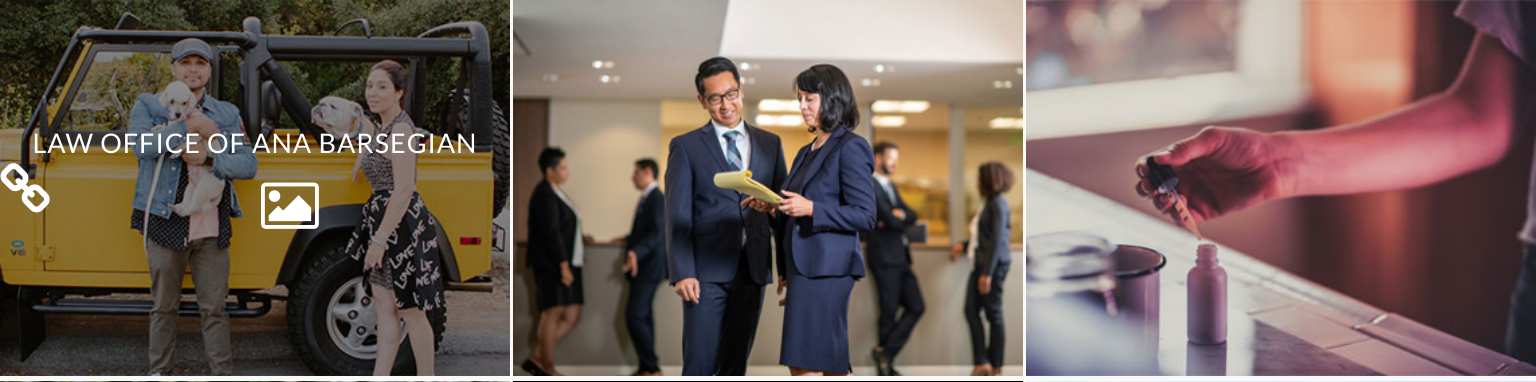
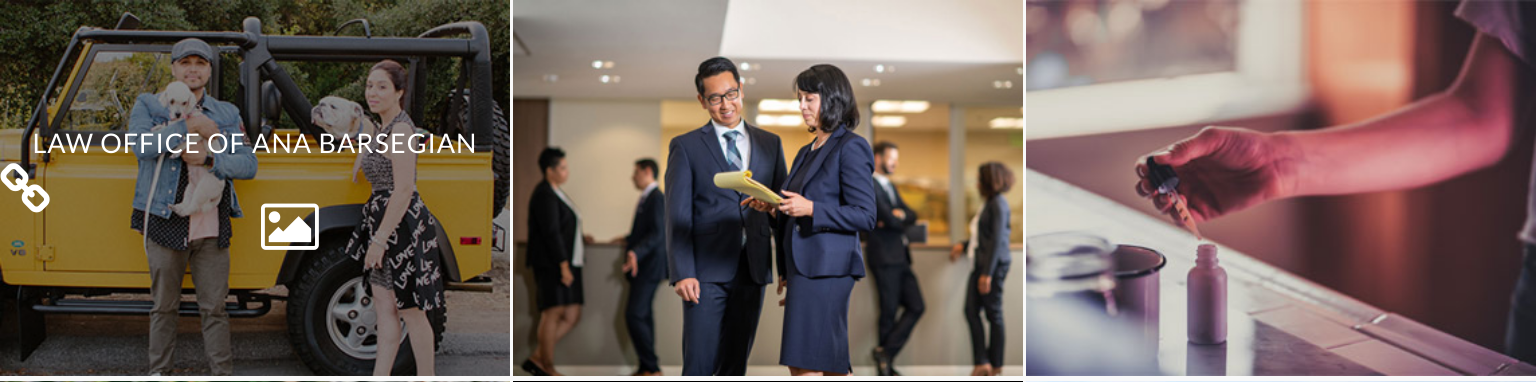
Before and after one commit to mharoot/portfolio, a PHP site: page / in a window 1536 px wide. Shown: the top 382 px of the page. Run offline with PHP 8.4, Linux system fonts and the light colour scheme; some libraries are stand-ins or nearby versions.

Commit message:
adjusting this may need to adjust again

```diff
--- a/Assets/css/default.css
+++ b/Assets/css/default.css
@@ -402,7 +402,15 @@ display:block !important;
 	left: 50% !important;
 	transform: translate(-50%, 0);
 }
-@media (min-width: 1367px){
+
+@media (min-width: 1451px){
+	.fa-picture-o:before {
+		margin-top: 2vw !important;
+		margin-left: 6px !important;
+	}
+}
+
+@media (max-width: 1450px){
 	.fa-picture-o:before {
 		margin-top: 10px !important;
 		margin-left: 6px !important;
```
